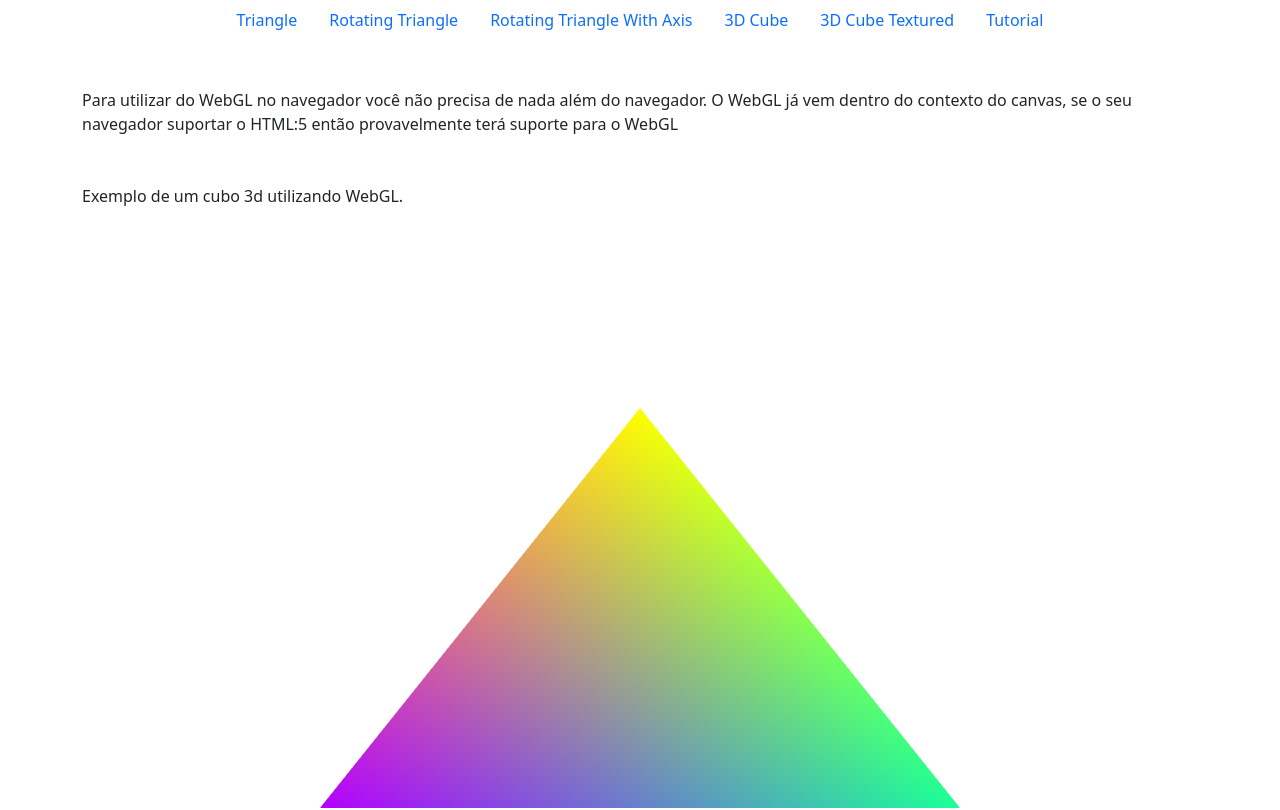
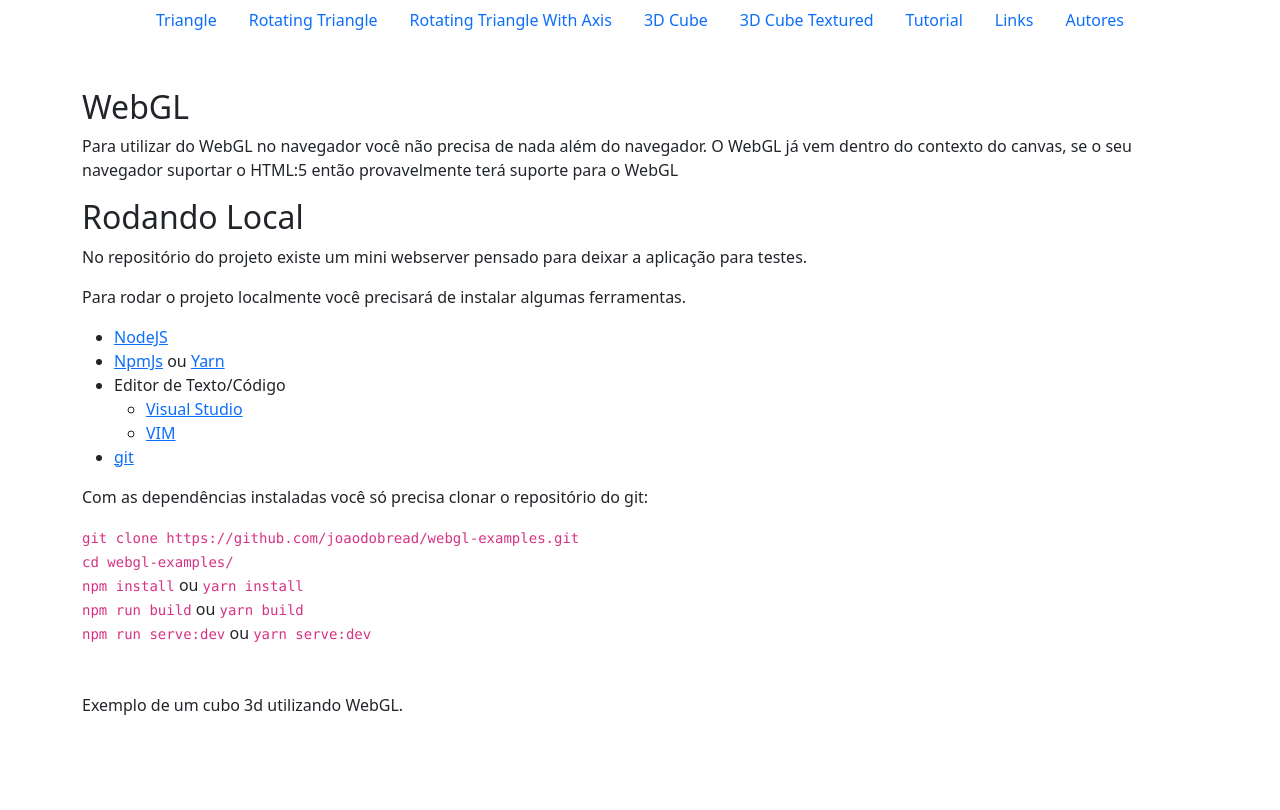
Before and after one commit to joaodobread/cg-webgl, a website: page public/index.html in a window 1280 px wide. Shown: the top 810 px of the page. Drawn offline with nearby package versions, Linux system fonts and the light colour scheme.

Commit message:
add a instructions to start the project

```diff
--- a/public/index.html
+++ b/public/index.html
@@ -5,7 +5,7 @@
   <meta charset="UTF-8">
   <meta http-equiv="X-UA-Compatible" content="IE=edge">
   <meta name="viewport" content="width=device-width, initial-scale=1.0">
-  <title>Document</title>
+  <title>WebGL</title>
   <link href="https://cdn.jsdelivr.net/npm/bootstrap@5.0.1/dist/css/bootstrap.min.css" rel="stylesheet"
     integrity="sha384-+0n0xVW2eSR5OomGNYDnhzAbDsOXxcvSN1TPprVMTNDbiYZCxYbOOl7+AMvyTG2x" crossorigin="anonymous">
   <script src="https://cdn.jsdelivr.net/npm/bootstrap@5.0.1/dist/js/bootstrap.bundle.min.js"
@@ -39,13 +39,72 @@
     <li class="nav-item">
       <a class="nav-link" href="#tutorial" tabindex="-1" aria-disabled="true">Tutorial</a>
     </li>
+    <li class="nav-item">
+      <a class="nav-link" href="#links" tabindex="-1" aria-disabled="true">Links</a>
+    </li>
+    <li class="nav-item">
+      <a class="nav-link" href="#creators" tabindex="-1" aria-disabled="true">Autores</a>
+    </li>
   </ul>
 
   <div class="container mt-5">
     <section id="tutorial">
-      Para utilizar do WebGL no navegador você não precisa de nada além do navegador. O WebGL já vem dentro do contexto
-      do
-      canvas, se o seu navegador suportar o HTML:5 então provavelmente terá suporte para o WebGL
+      <h2>WebGL</h2>
+      <p>
+        Para utilizar do WebGL no navegador você não precisa de nada além do navegador. O WebGL já vem dentro do
+        contexto
+        do
+        canvas, se o seu navegador suportar o HTML:5 então provavelmente terá suporte para o WebGL
+      </p>
+
+      <h2>Rodando Local</h2>
+      <p>
+        No repositório do projeto existe um mini webserver pensado para deixar a aplicação para testes.
+      </p>
+      <p>
+        Para rodar o projeto localmente você precisará de instalar algumas ferramentas.
+      <ul>
+        <li>
+          <a href="https://nodejs.org/en/">NodeJS</a>
+        </li>
+        <li>
+          <a href="https://www.npmjs.com/get-npm">NpmJs</a>
+          ou
+          <a href="https://yarnpkg.com/">Yarn</a>
+        </li>
+        <li>
+          Editor de Texto/Código
+          <ul>
+            <li>
+              <a href="https://code.visualstudio.com/">Visual Studio</a>
+            </li>
+            <li>
+              <a href="https://www.vim.org/">VIM</a>
+            </li>
+          </ul>
+        </li>
+        <li>
+          <a href="https://git-scm.com/">git</a>
+        </li>
+      </ul>
+      </p>
+      <div>
+        <p>
+          Com as dependências instaladas você só precisa clonar o repositório do git:
+        </p>
+        <code>git clone https://github.com/joaodobread/webgl-examples.git </code>
+      </div>
+      <div>
+        <code>cd webgl-examples/</code>
+      </div>
+      <div>
+        <code>npm install</code> ou <code>yarn install</code>
+      </div>
+      <div>
+        <code>npm run build</code> ou <code>yarn build</code>
+      </div>
+      <div><code>npm run serve:dev</code> ou <code>yarn serve:dev</code></div>
+
     </section>
   </div>
   <section>
@@ -84,6 +143,31 @@
       fornecidos, já o WebGL faz o mesmo, só que a matemática fornecida está em GLSL e é diretamente executada pela GPU;
     </section>
 
+    <br>
+
+    <h1 id="links">Links</h1>
+    <ul>
+      <li>
+        <a href="https://github.com/joaodobread/webgl-examples">Repositório Github</a>
+      </li>
+      <li>
+        <a href="http://18.228.224.145/">Site (current)</a>
+      </li>
+      <li>
+        <a href="https://webglfundamentals.org">WebGL Fundamental</a>
+      </li>
+    </ul>
+
+    <h1>Autores</h1>
+    <ul id="creators">
+      <li>
+        <a href="https://github.com/joaodobread">João Victor</a>
+      </li>
+      <li>
+        <a href="https://github.com/tugzera">Bruno Damasceno</a>
+      </li>
+    </ul>
+
   </div>
   <a href="/triangle">Triangle</a>
   <script src="../dist/bundle.js"></script>
```
Also changed, not shown: README.md.
